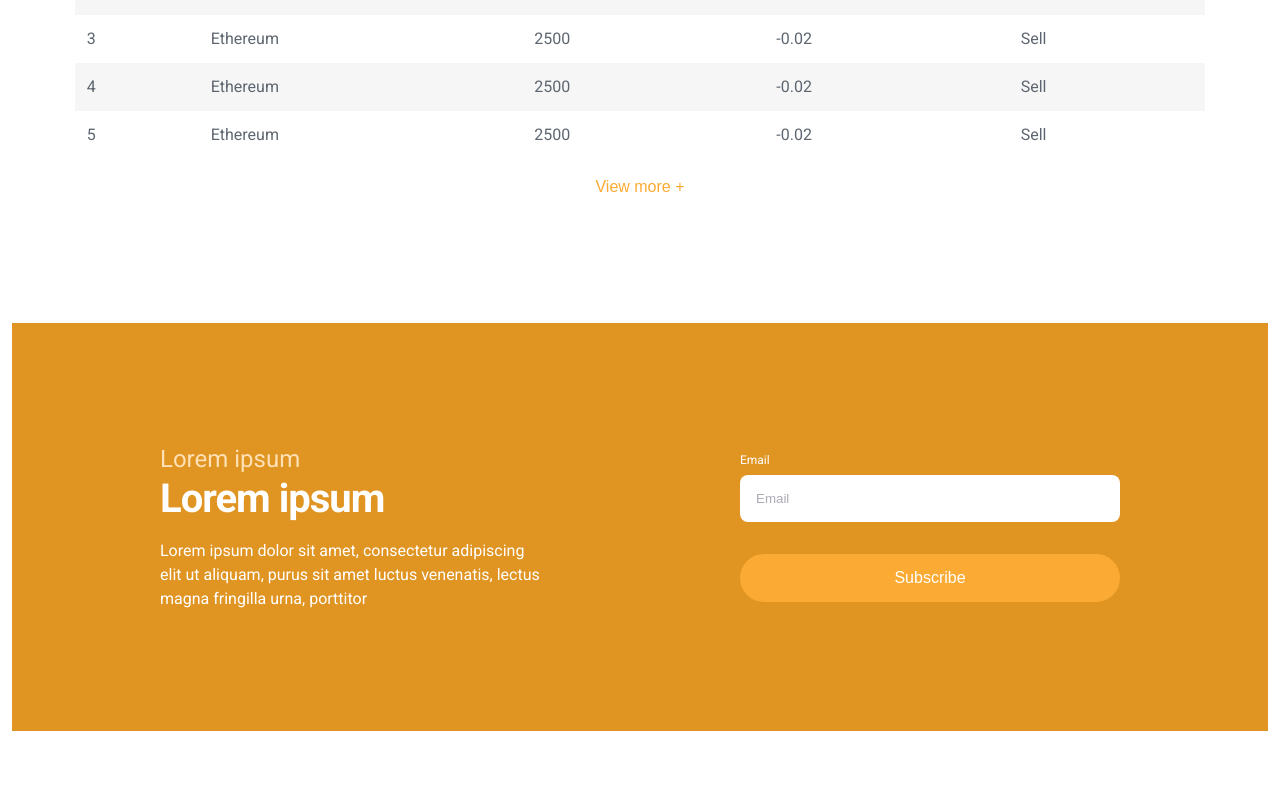
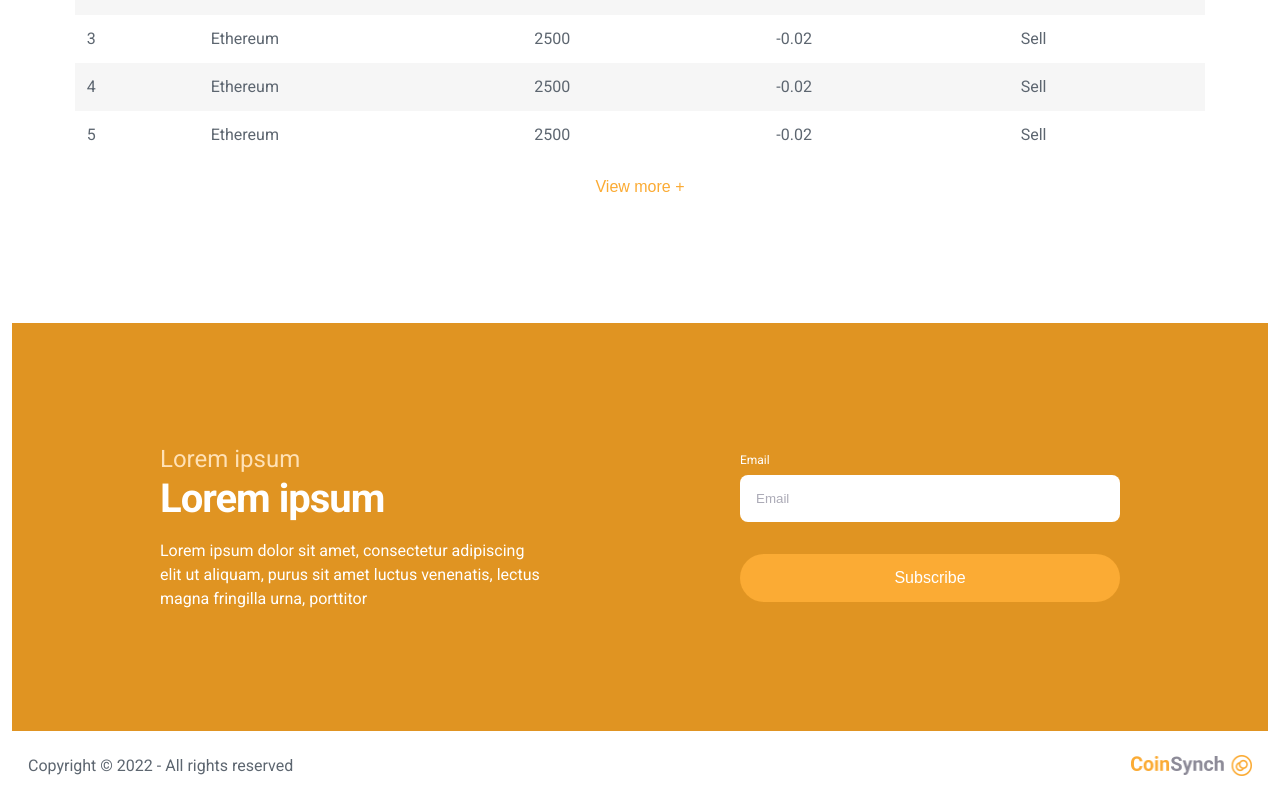
Before and after one commit to ruanpasta/nextjs-coin-challenge, a Next.js app: page / in a window 1280 px wide. Shown: the part 2074-2874 px from the top of the page. Before the commit the page ends 2805 px from the top, so only its background shows below. Built offline with nearby package versions, Linux system fonts and the light colour scheme.

Commit message:
feat: Created the credits static section

```diff
--- /dev/null
+++ b/src/components/credits.tsx
@@ -0,0 +1,14 @@
+import Image from "next/image";
+
+import { CreditsContainer } from "@/styles/components/credits";
+
+import logo from '../assets/logo.png'
+
+export default function Credits() {
+  return (
+    <CreditsContainer>
+      <span>Copyright © 2022 -  All rights reserved</span>
+      <Image src={logo} width={121} height={21} alt="" />
+    </CreditsContainer>
+  )
+}
--- a/src/components/index.ts
+++ b/src/components/index.ts
@@ -3,11 +3,13 @@
 import ServicesSection from "./servicesSection"
 import CryptosSection from "./cryptosSection"
 import EmailSubscribe from "./emailSubscribe"
+import Credits from "./credits"
 
 export {
   Navbar,
   HeroBanner,
   ServicesSection,
   CryptosSection,
-  EmailSubscribe
+  EmailSubscribe,
+  Credits
 }
--- a/src/pages/index.tsx
+++ b/src/pages/index.tsx
@@ -1,6 +1,6 @@
 import Image from 'next/image'
 
-import { CryptosSection, EmailSubscribe, HeroBanner, Navbar, ServicesSection } from '@/components'
+import { Credits, CryptosSection, EmailSubscribe, HeroBanner, Navbar, ServicesSection } from '@/components'
 
 import {
   HomeContainer,
@@ -29,6 +29,8 @@
         <CryptosSection />
 
         <EmailSubscribe />
+
+        <Credits />
       </LandingPage>
     </HomeContainer>
   )
--- /dev/null
+++ b/src/styles/components/credits.ts
@@ -0,0 +1,10 @@
+import { styled } from "..";
+import { utils } from "../utils";
+
+export const CreditsContainer = styled('footer', {
+  display: 'flex',
+  justifyContent: 'space-between',
+  alignItems: 'center',
+  ...utils.py('2xl'),
+  ...utils.px('lg')
+})
```
